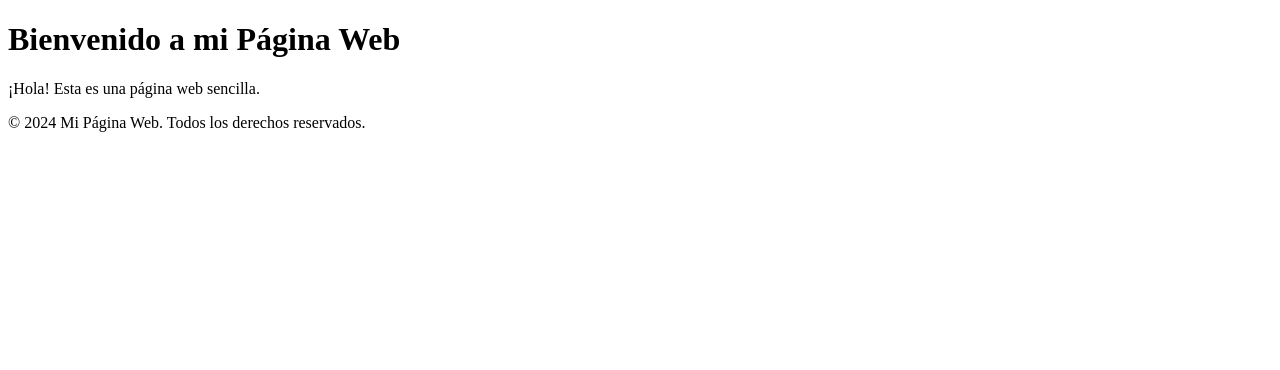
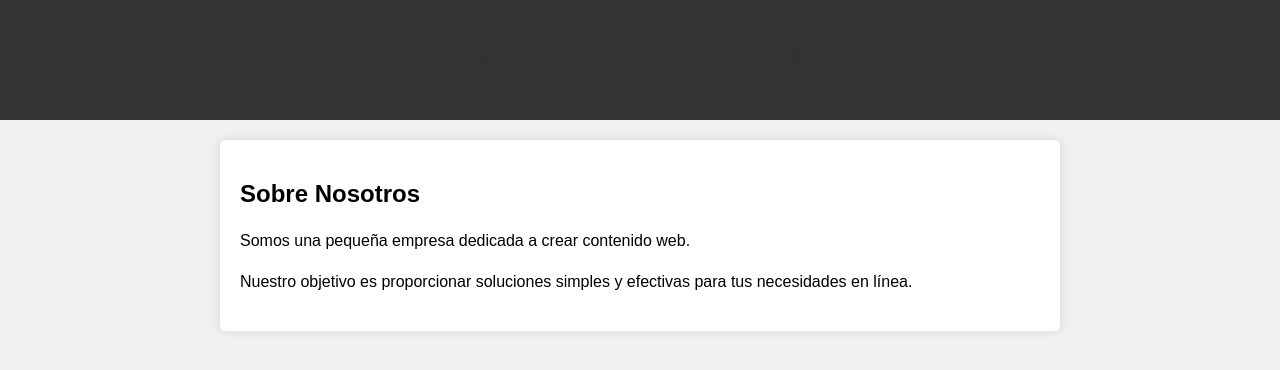
Before and after one commit to Jemosquera17/VariedadesAngie, a plain HTML site: page index.html in a window 1280 px wide. Drawn offline with Linux system fonts and the light colour scheme.

Commit message:
Add files via upload

```diff
--- a/index.html
+++ b/index.html
@@ -1,20 +1,50 @@
 <!DOCTYPE html>
 <html lang="es">
 <head>
-  <meta charset="UTF-8">
-  <meta name="viewport" content="width=device-width, initial-scale=1.0">
-  <title>Mi Página Web</title>
-  <link rel="stylesheet" href="styles.css">
+    <meta charset="UTF-8">
+    <meta name="viewport" content="width=device-width, initial-scale=1.0">
+    <title>Página Web Sencilla</title>
+    <style>
+        body {
+            font-family: Arial, sans-serif;
+            margin: 0;
+            padding: 0;
+            background-color: #f0f0f0;
+        }
+        header {
+            background-color: #333;
+            color: #fff;
+            padding: 20px;
+            text-align: center;
+        }
+        .container {
+            max-width: 800px;
+            margin: 20px auto;
+            padding: 20px;
+            background-color: #fff;
+            border-radius: 5px;
+            box-shadow: 0 0 10px rgba(0, 0, 0, 0.1);
+        }
+        h1 {
+            color: #333;
+            text-align: center;
+        }
+        p {
+            line-height: 1.6;
+        }
+    </style>
 </head>
 <body>
-  <header>
-    <h1>Bienvenido a mi Página Web</h1>
-  </header>
-  <main>
-    <p>¡Hola! Esta es una página web sencilla.</p>
-  </main>
-  <footer>
-    <p>&copy; 2024 Mi Página Web. Todos los derechos reservados.</p>
-  </footer>
+
+<header>
+    <h1>Mi Página Web Sencilla</h1>
+</header>
+
+<div class="container">
+    <h2>Sobre Nosotros</h2>
+    <p>Somos una pequeña empresa dedicada a crear contenido web.</p>
+    <p>Nuestro objetivo es proporcionar soluciones simples y efectivas para tus necesidades en línea.</p>
+</div>
+
 </body>
 </html>
```
